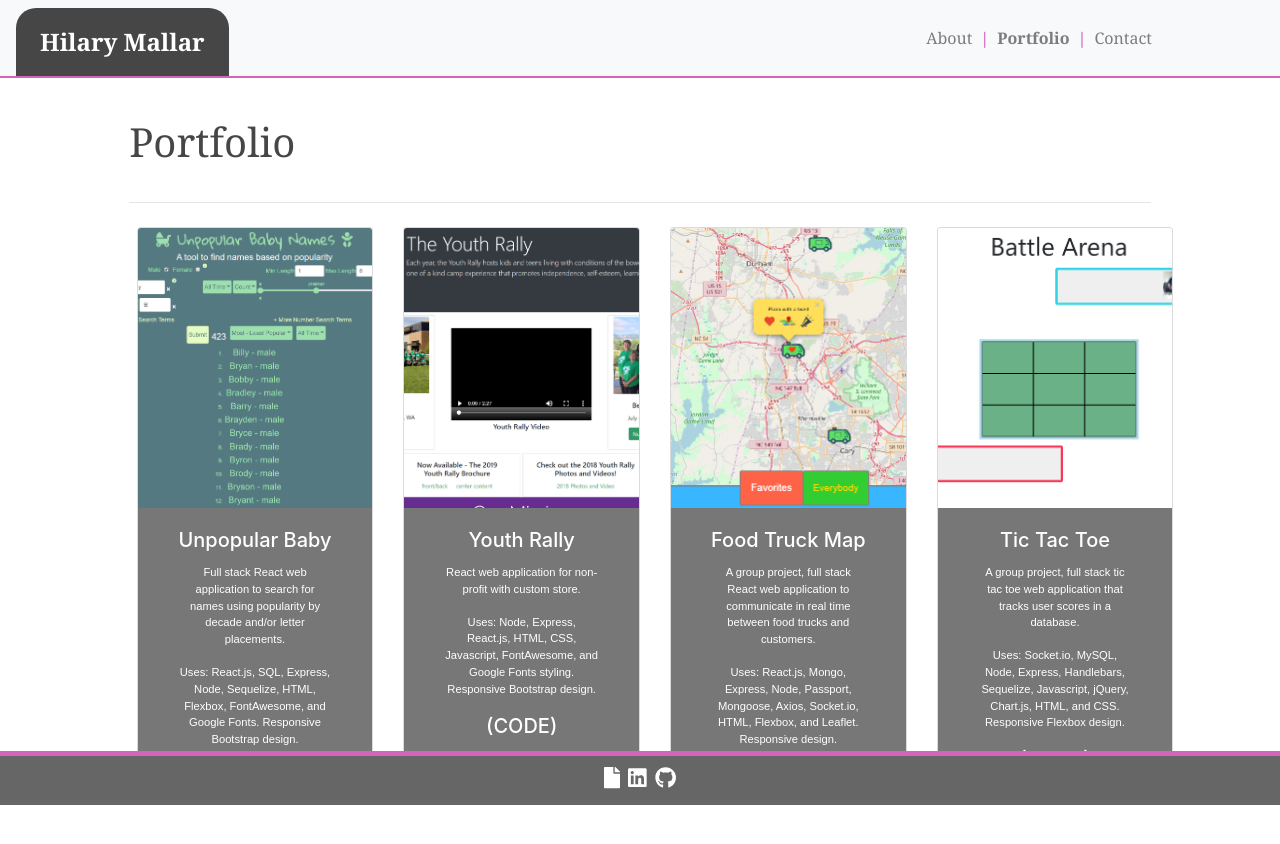
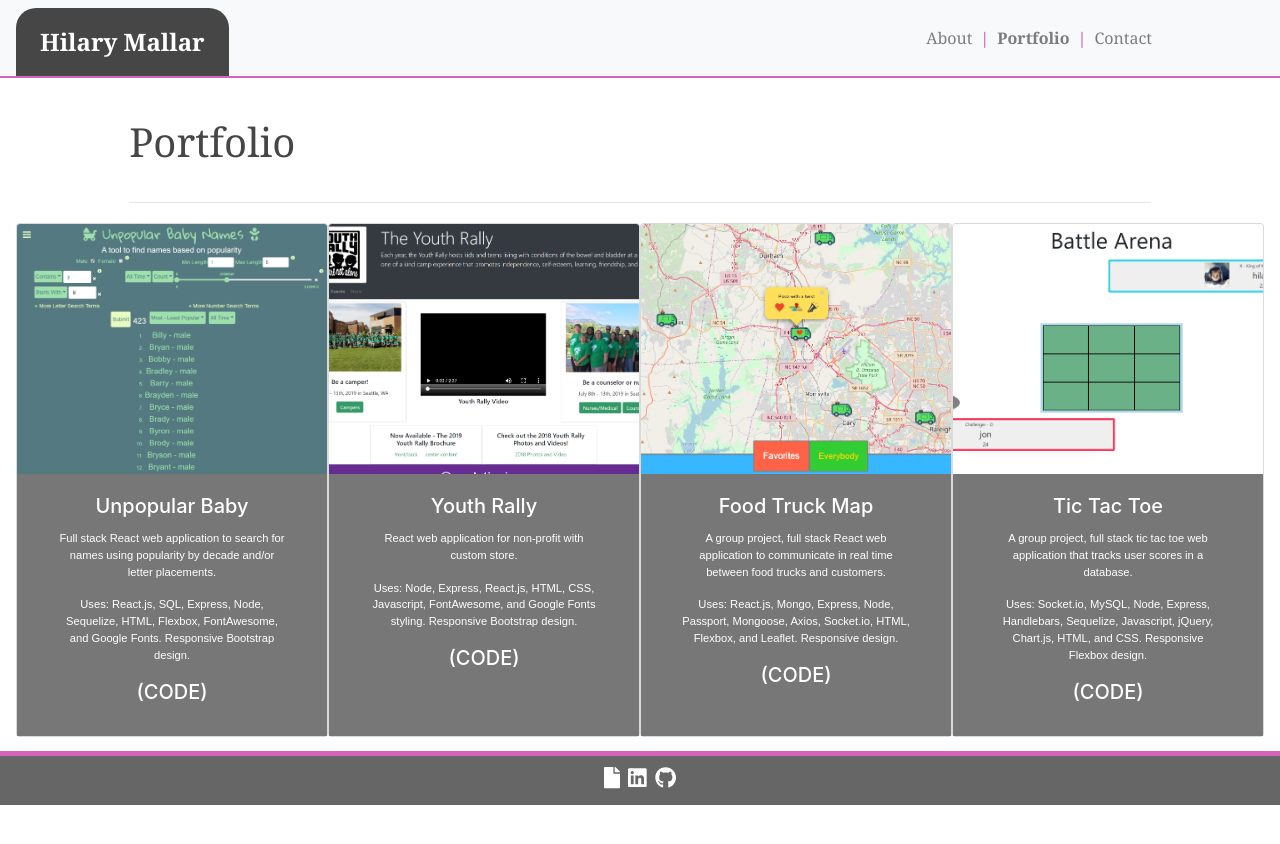
Before and after one commit to hgmallar/website, a React (Create React App) app: page /portfolio in a window 1280 px wide. Shown: the top 844 px of the page. After the commit the page ends 800 px from the top, so only its background shows below. Built offline with nearby package versions, Linux system fonts and the light colour scheme.

Commit message:
css grid

```diff
--- a/src/App.css
+++ b/src/App.css
@@ -1,5 +1,4 @@
 .card {
-  width: 280px;
   max-width: 100%;
   padding: 0;
 }
@@ -17,7 +16,7 @@ hr {
 
 #container {
   height: auto;
-  padding: 0px 0px 60px 0px;
+  padding: 0px 0px 30px 0px;
 }
 
 h1 {
@@ -117,8 +116,7 @@ h5 {
 }
 
 .card-img-top {
-  width: 280px;
-  height: 280px;
+  height: 250px;
   width: 100%;
   object-fit: cover;
 }
@@ -128,8 +126,6 @@ h5 {
   background-color: #777777;
   margin: 0;
   padding: 3% 0% 0% 0%;
-  width: 280px;
-  height: 280px;
   width: 100%;
   object-fit: cover;
 }
@@ -148,8 +144,26 @@ h5 {
   clear: both;
 }
 
+.portfolio-grid {
+  display: grid;
+  padding: 1rem;
+  grid-template-columns: repeat(4, 1fr);
+}
+
 @media only screen and (min-width: 0px) and (max-width: 767px) {
   .right-border {
     border-right: 0px solid #cccccc;
   }
 }
+
+@media only screen and (min-width: 0px) and (max-width: 500px) {
+  .portfolio-grid {
+    grid-template-columns: repeat(1, 1fr);
+  }
+}
+
+@media only screen and (min-width: 501px) and (max-width: 880px) {
+  .portfolio-grid {
+    grid-template-columns: repeat(2, 1fr);
+  }
+}
--- a/src/components/ImageCard.js
+++ b/src/components/ImageCard.js
@@ -3,7 +3,6 @@ import { Card } from "react-bootstrap";
 
 function ImageCard(props) {
   return (
-    <div className="col-sm-5 col-lg-3 mx-auto">
     <Card className="bg-light text-white my-2 text-center">
       <a href={props.src}>
         <Card.Img variant="top" src={props.src} alt={props.title} />
@@ -23,7 +22,6 @@ function ImageCard(props) {
         </Card.Title>
       </Card.Body>
     </Card>
-    </div>
   );
 }
 
--- a/src/components/Portfolio.js
+++ b/src/components/Portfolio.js
@@ -10,13 +10,9 @@ import ImageCard from "./ImageCard";
 function Portfolio(props) {
   return (
     <div id="container">
-      <Header page="portfolio"/>
+      <Header page="portfolio" />
       <Title title={props.title} />
-      <div
-        id="content"
-        className="row no-gutters justify-content-center col-10 mx-auto bg-white"
-      >
-        <div className="row card-deck">
+      <div className="portfolio-grid">
         <ImageCard
           title="Unpopular Baby"
           src={baby}
@@ -63,8 +59,6 @@ function Portfolio(props) {
           codeLink="https://github.com/hgmallar/project2"
         />
       </div>
-        <br className="clear" />
-      </div>
     </div>
   );
 }
```
Lines whose indentation alone changed are shown as unchanged.
